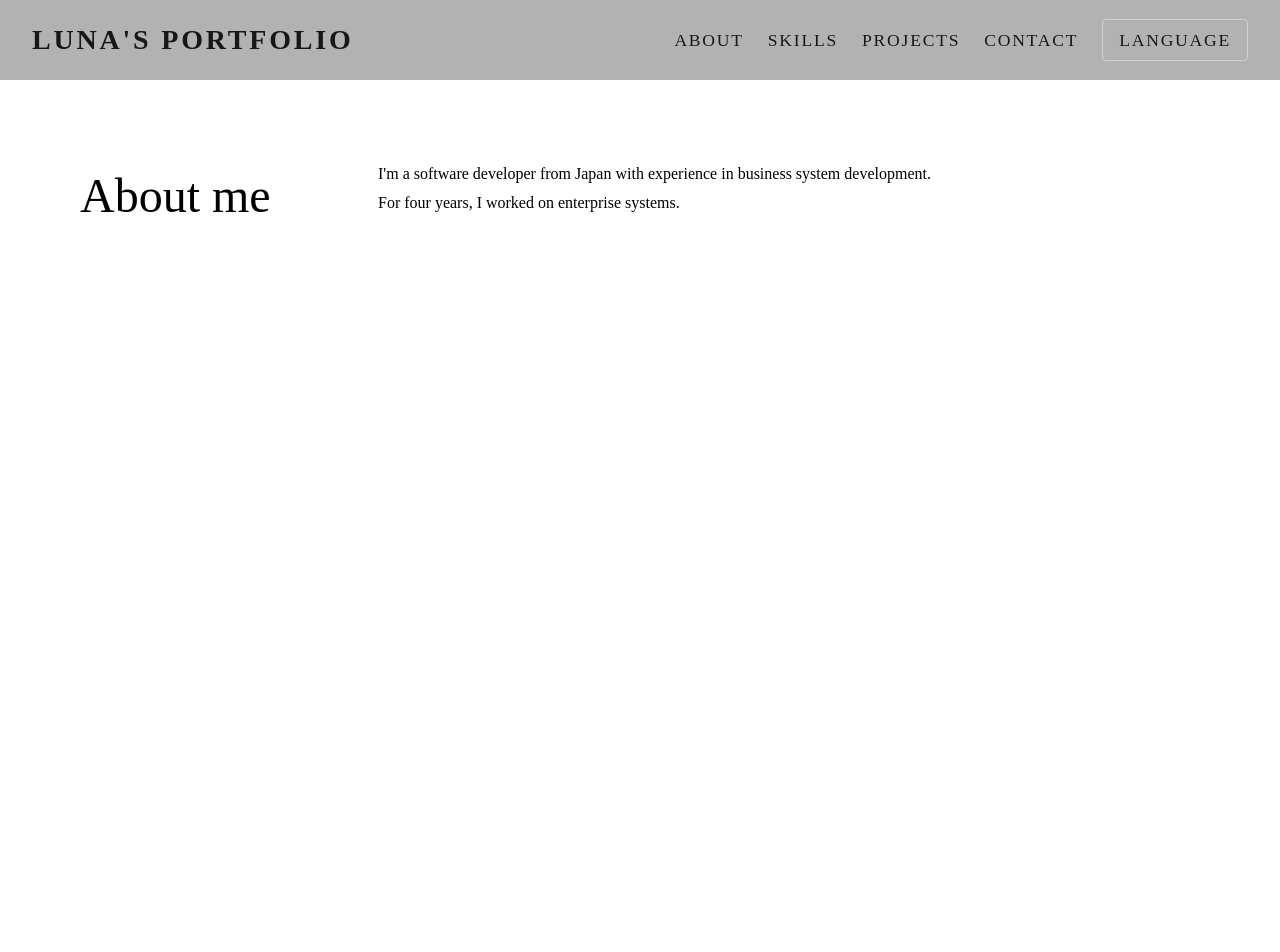
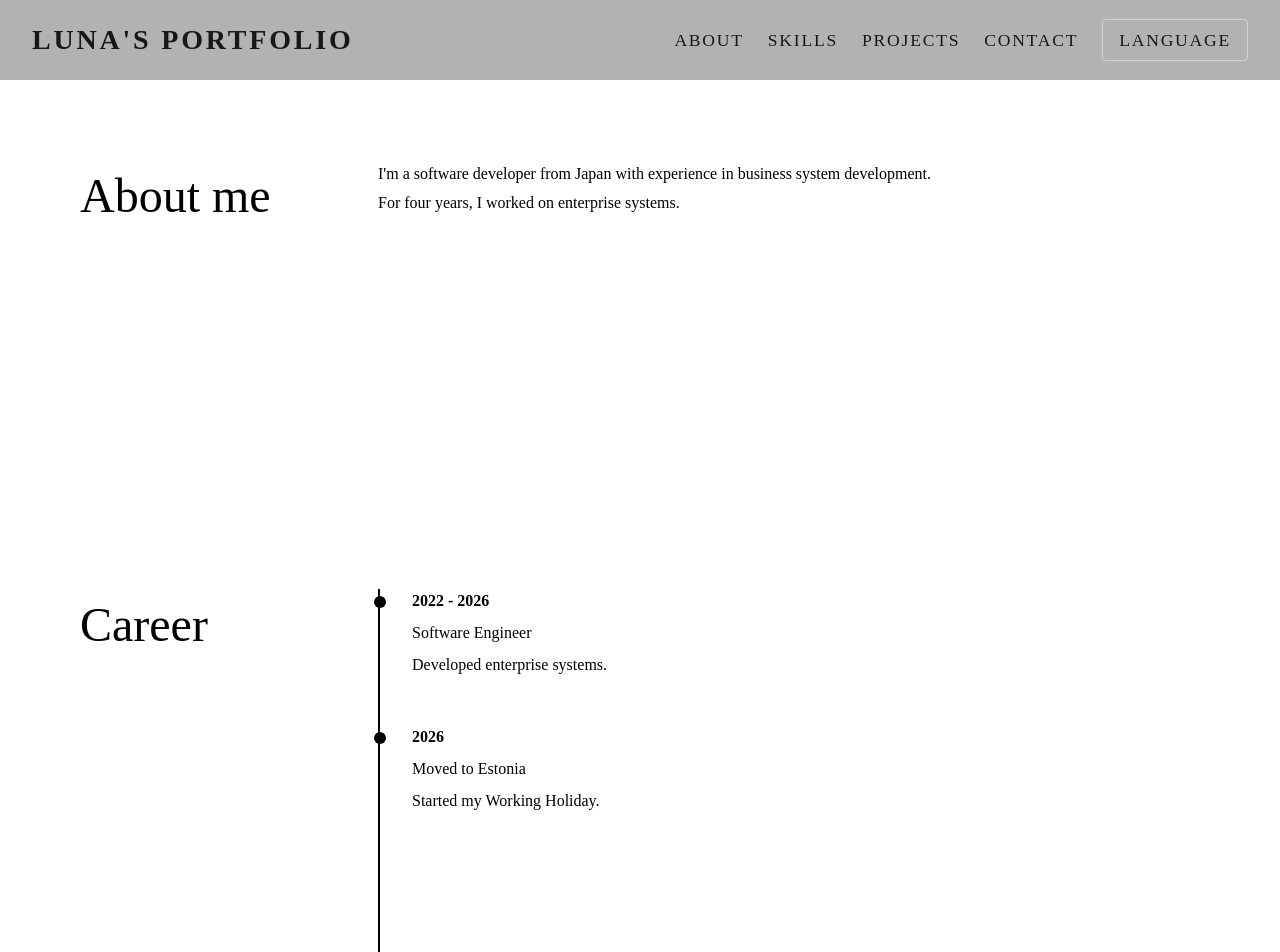
Before and after one commit to LiunaShan/My-portfolio, a Next.js app in the folder app/: page / in a window 1280 px wide. Shown: the top 952 px of the page. Built offline with nearby package versions, Linux system fonts and the light colour scheme.

Commit message:
modify about me

```diff
--- a/app/components/Aboutme.module.css
+++ b/app/components/Aboutme.module.css
@@ -1,5 +1,5 @@
 .aboutme {
-    min-height: 100vh;
+    min-height: 200vh;
     width: 100%;
     display: grid;
     grid-template-columns: 250px 1fr;
@@ -19,3 +19,36 @@
     font-size: 1rem;
     line-height: 1.8;
 }
+
+.timeline {
+    border-left: 2px solid black;
+    padding-left: 2rem;
+}
+
+.item {
+    position: relative;
+    margin-bottom: 3rem;
+    color: black;
+}
+
+.item::before {
+    content: "";
+    position: absolute;
+    width: 12px;
+    height: 12px;
+    background: black;
+    border-radius: 50%;
+    left: -2.4rem;
+    top: 0.4rem;
+}
+
+.year {
+    font-weight: bold;
+    margin-bottom: 0.5rem;
+    color: black;
+}
+
+.content h3 {
+    margin-bottom: 0.5rem;
+    color: black;
+}
--- a/app/components/Aboutme.tsx
+++ b/app/components/Aboutme.tsx
@@ -15,6 +15,34 @@ export default function Aboutme() {
     <br />
     For four years, I worked on enterprise systems.
   </p>
+  <p className={styles.title}>Career</p>
+
+<div className={styles.timeline}>
+
+  <div className={styles.item}>
+    <p className={styles.year}>2022 - 2026</p>
+
+    <div className={styles.content}>
+      <h3>Software Engineer</h3>
+      <p>Developed enterprise systems.</p>
+    </div>
+  </div>
+
+  <div className={styles.item}>
+    <p className={styles.year}>2026</p>
+
+    <div className={styles.content}>
+      <h3>Moved to Estonia</h3>
+      <p>Started my Working Holiday.</p>
+    </div>
+  </div>
+
+</div>
+  <p className={styles.title}>Strongth</p>
+
+  <p className={styles.text}>
+   problem solving
+  </p>
 
 </section>
  )
```
